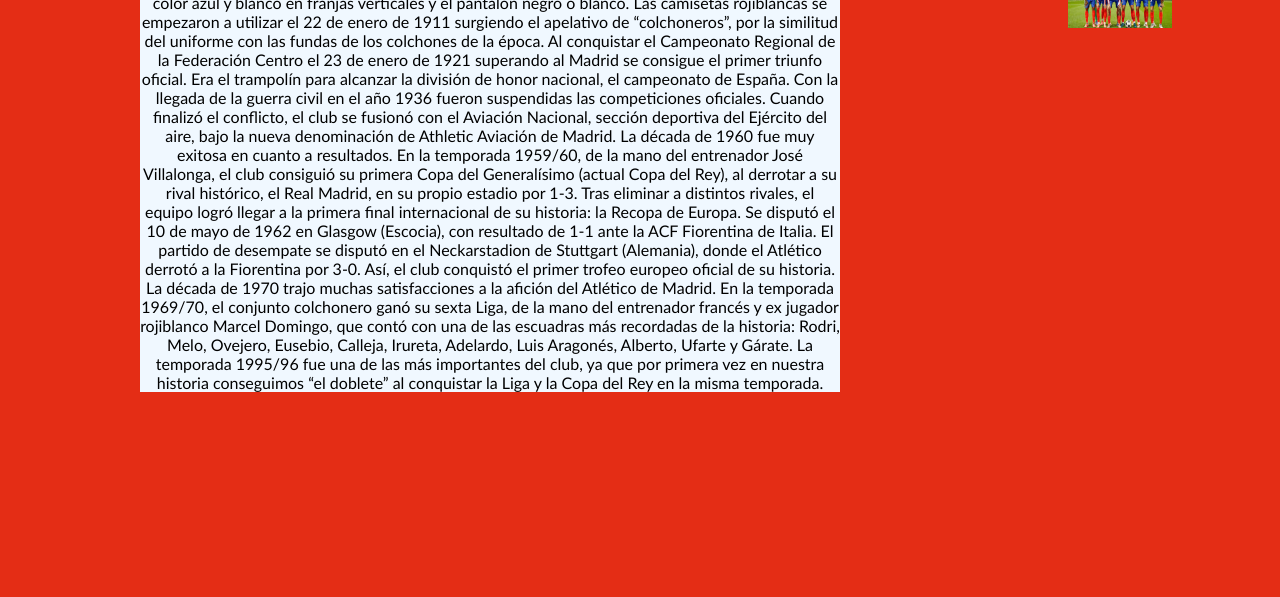
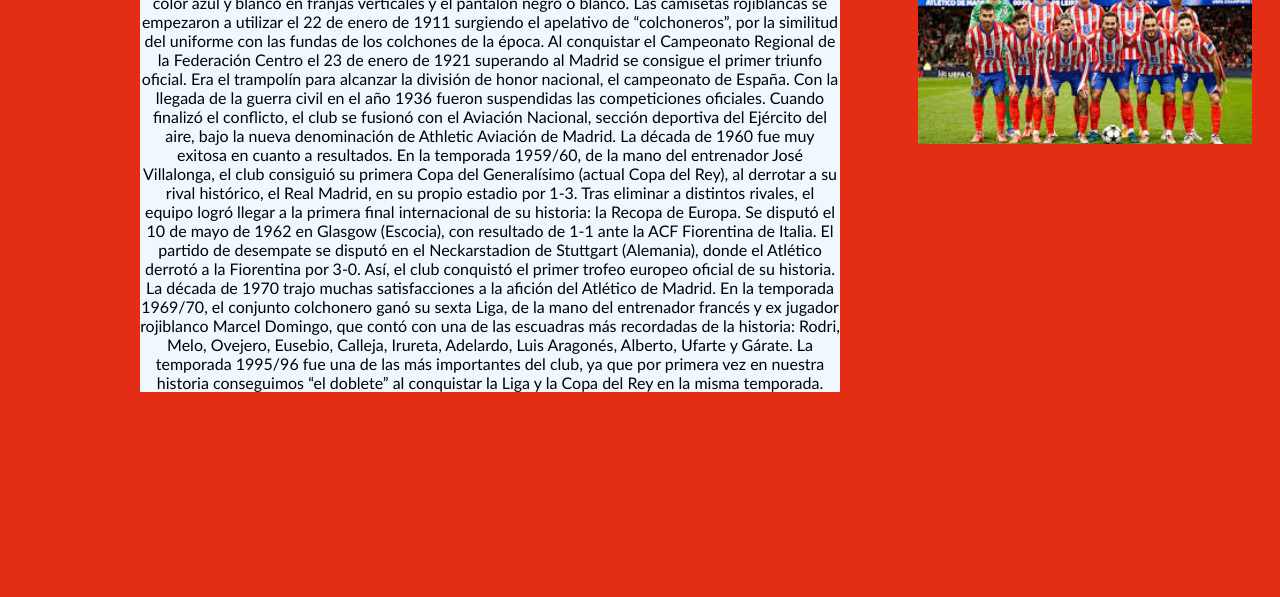
Before and after one commit to variablemars/5paginterconectadas, a plain HTML site: page index.html in a window 1280 px wide. Shown: the part 203-800 px from the top of the page. Drawn offline with Linux system fonts and the light colour scheme.

Commit message:
Add files via upload

```diff
--- a/index.html
+++ b/index.html
@@ -37,7 +37,9 @@
       </div>
 
       <div class="fotoactual">
-      <img src="actual.jpg">
+      <img src="actual.jpg" class="imagen" alt="" style="float: right; width: 350px; height: auto; margin-left: 20px; border-radius: 8px;">
+
+
     </div>
 
 
```
